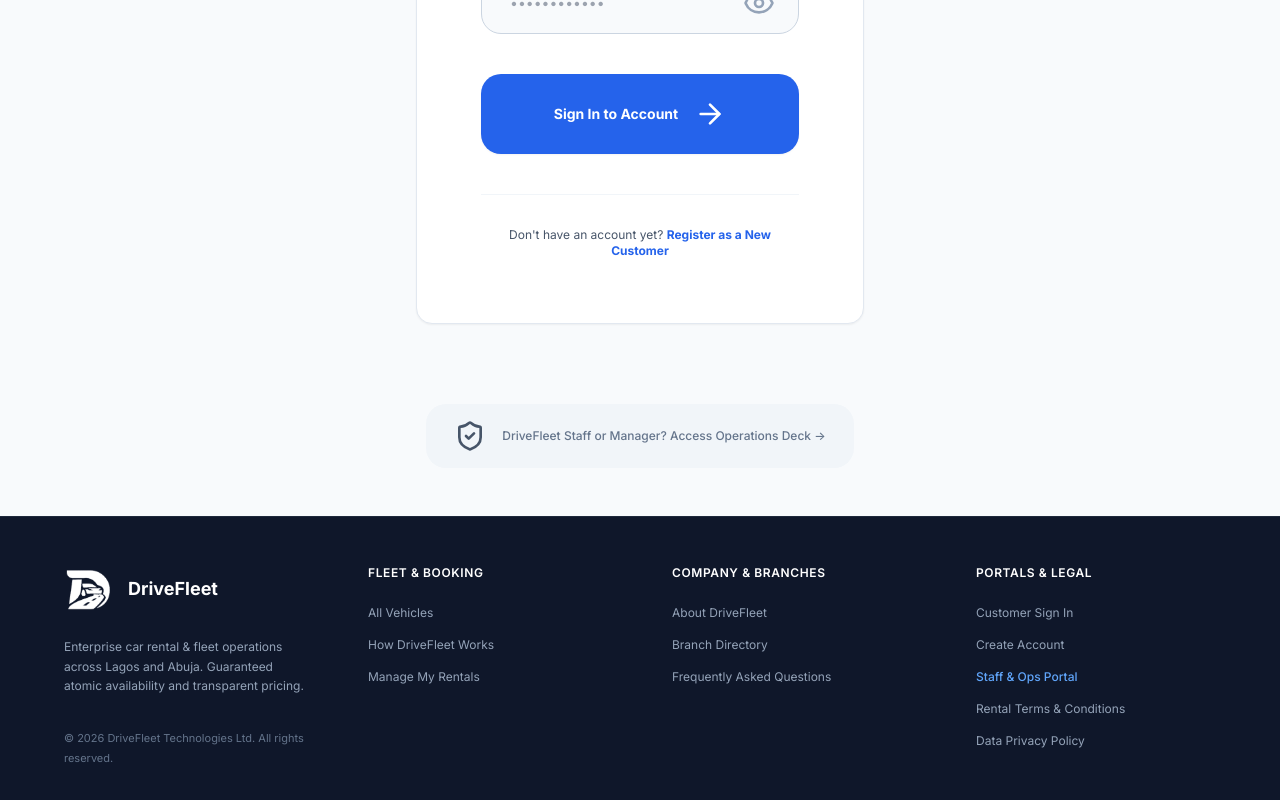
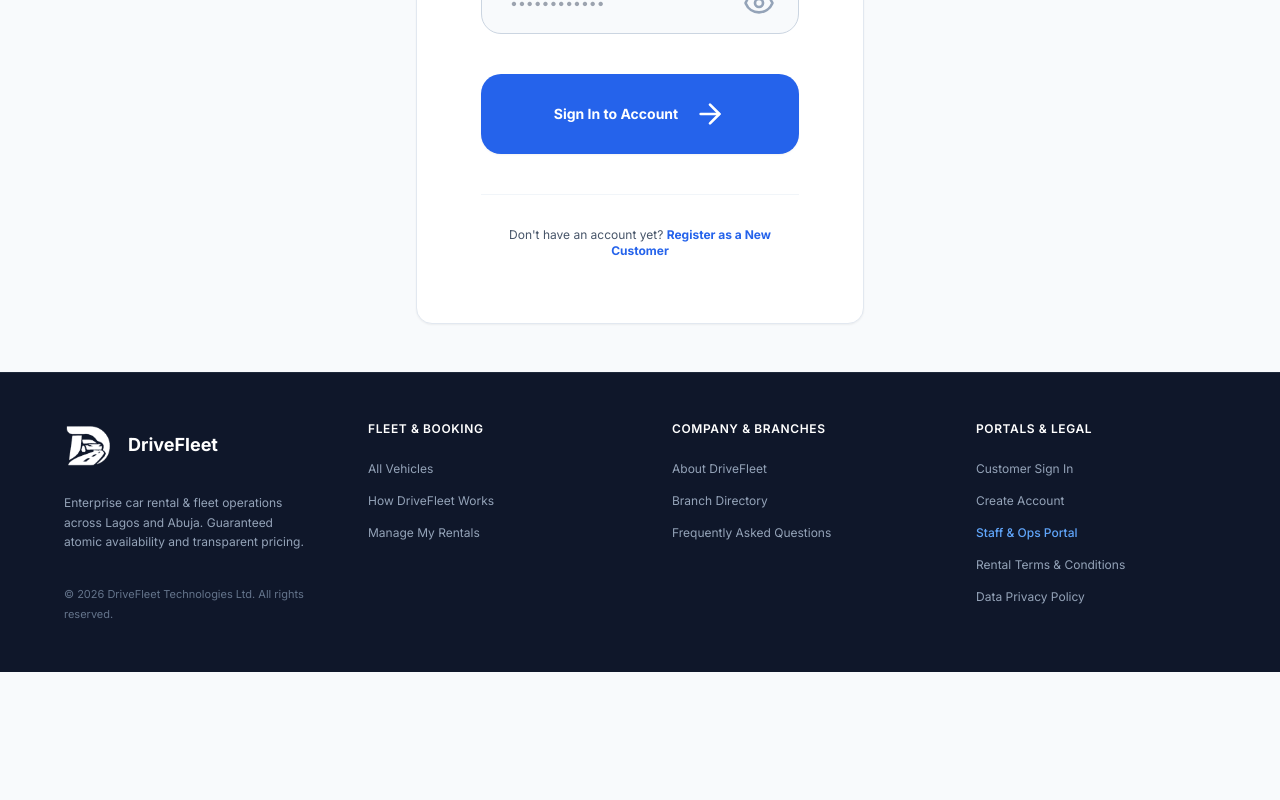
Before and after one commit to officialchrisdigital/DriveFleet, a React (Vite) app: page /login in a window 1280 px wide. Shown: the part 600-1400 px from the top of the page. After the commit the page ends 1272 px from the top, so only its background shows below. Built offline with nearby package versions, Linux system fonts and the light colour scheme.

Commit message:
refactor(auth): remove staff operations deck entry link from customer sign in page

```diff
--- a/src/pages/auth/LoginPage.tsx
+++ b/src/pages/auth/LoginPage.tsx
@@ -1,7 +1,7 @@
 import React, { useState } from 'react';
 import { Link, useNavigate, useSearchParams } from 'react-router-dom';
 import { useAuth } from '@/contexts/AuthContext';
-import { LogIn, Eye, EyeOff, ShieldCheck, ArrowRight, AlertCircle } from 'lucide-react';
+import { LogIn, Eye, EyeOff, ArrowRight, AlertCircle } from 'lucide-react';
 
 export function LoginPage() {
   const { login, isAuthenticated, user } = useAuth();
@@ -138,17 +138,6 @@ export function LoginPage() {
             </p>
           </div>
         </form>
-
-        {/* Link to Staff & Admin Login */}
-        <div className="text-center pt-2">
-          <Link
-            to="/admin/login"
-            className="inline-flex items-center gap-2 text-xs font-medium text-slate-500 hover:text-slate-900 bg-slate-100 hover:bg-slate-200 px-3.5 py-2 rounded-xl transition-colors"
-          >
-            <ShieldCheck className="w-4 h-4 text-slate-600" />
-            <span>DriveFleet Staff or Manager? Access Operations Deck →</span>
-          </Link>
-        </div>
       </div>
     </div>
   );
```
